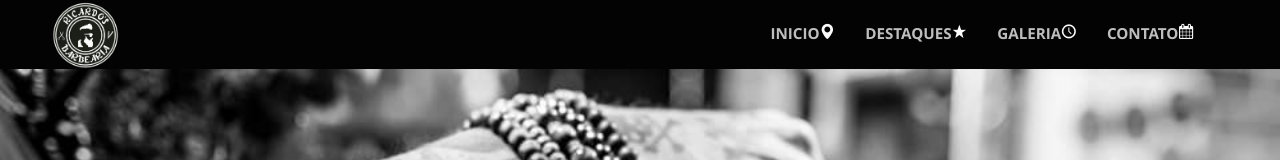
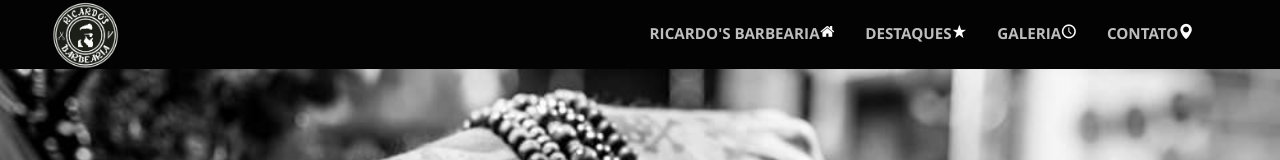
Before and after one commit to danilo-polesi/Ricardo-s-Barbearia, a plain HTML site: page index.html in a window 1280 px wide. Shown: the top 160 px of the page. Drawn offline with Linux system fonts and the light colour scheme; a script that the page names is missing.

Commit message:
Add files via upload

```diff
--- a/index.html
+++ b/index.html
@@ -37,19 +37,20 @@
     <div class="content">
 
         <div class="main_header_logo">
-            <a href="index.html" title="Ricardo's Barbearia"><img src="img/logo1.png" alt="Ricardo's Barbearia" title="Ricardo's Barbearia"/>Ricardo's Barbearia</a>
+            <a href="index.html" title="Ricardo's Barbearia"><img src="img/logo1.png" alt="Ricardo's Barbearia" title="Ricardo's Barbearia"/><div class="main_header_nav_item">Ricardo's Barbearia</div></a>
+
         </div>
 
         <div class="icon icon-menu mobile_action"></div>
 
-        <ul class="main_header_nav">
+        <ul id="menu" class="main_header_nav">
 
 
 
-            <li class="main_header_nav_item"><a href="#inicio" title="Início" class="scrollSuave"> Inicio</span><i class="icon icon-pin-1"> </i></span></a></li>
+            <li class="main_header_nav_item"><a href="#inicio" title="Início" class="scrollSuave">Ricardo's Barbearia</span><i class="icon icon-home"> </i></span></a></li>
             <li class="main_header_nav_item"><a href="#servicos" title="Serviços" class="scrollSuave"> Destaques</span><i class="icon icon-star-3"> </i></span></a></li>
             <li class="main_header_nav_item"><a href="#galeria" title="Galeria de Fotos" class="scrollSuave"> Galeria</span><i class="icon icon-clock-2"> </i></span></a></li>
-            <li class="main_header_nav_item"><a href="#contato" title="Contato" class="scrollSuave"> Contato</span><i class="icon icon-calendar"> </i></span></a></li>
+            <li class="main_header_nav_item"><a href="#contato" title="Contato" class="scrollSuave"> Contato</span><i class="icon icon icon-pin-1"> </i></span></a></li>
 
 
         </ul>
```
